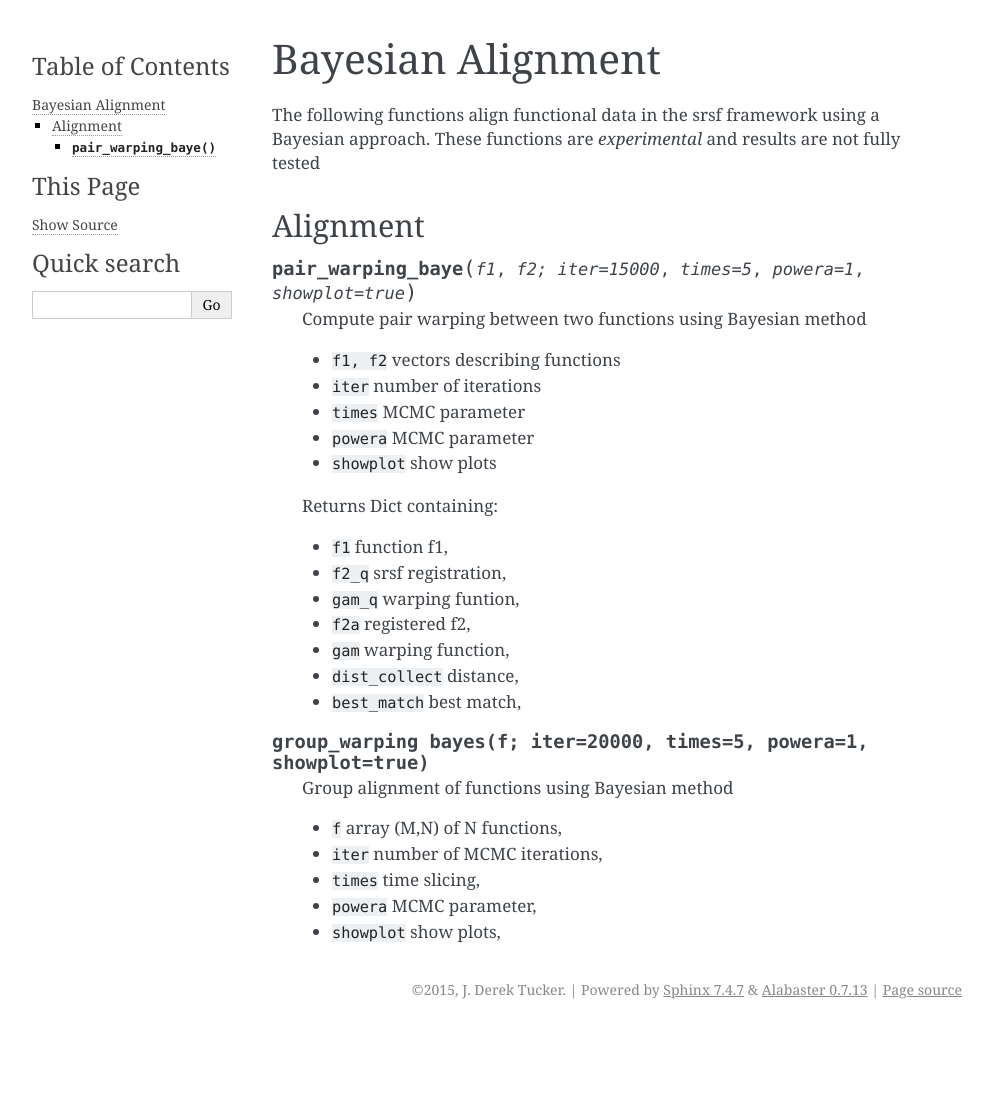
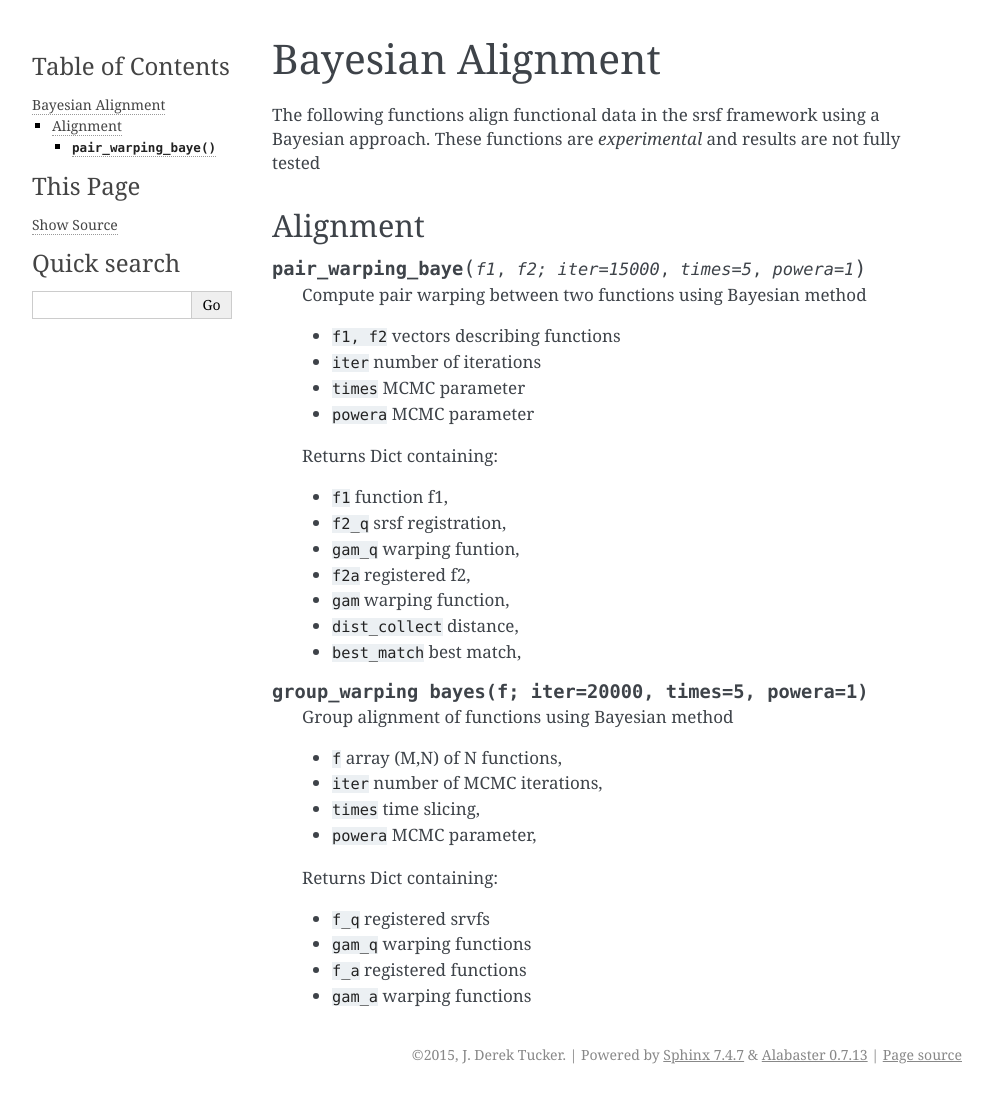
Before and after one commit to jdtuck/ElasticFDA.jl, a Sphinx documentation site: the page built from doc/source/bayes.rst, in a window 1280 px wide. Shown: the whole page, without its empty margins (148-1141 px from the left). Built offline with Sphinx 7.4.7, drawn with Linux system fonts in a browser that asks for light colours; formulas are drawn with MathJax 3; before the commit the page ends 1029 px from its top, so only the background shows below that.

Commit message:
removed plotting

```diff
--- a/doc/source/bayes.rst
+++ b/doc/source/bayes.rst
@@ -7,7 +7,7 @@ fully tested
 
 Alignment
 ---------
-.. function:: pair_warping_baye(f1, f2; iter=15000, times=5, powera=1, showplot=true)
+.. function:: pair_warping_baye(f1, f2; iter=15000, times=5, powera=1)
 
     Compute pair warping between two functions using Bayesian method
 
@@ -15,7 +15,6 @@ Alignment
     + ``iter`` number of iterations
     + ``times`` MCMC parameter
     + ``powera`` MCMC parameter
-    + ``showplot`` show plots
 
     Returns Dict containing:
 
@@ -27,7 +26,7 @@ Alignment
     + ``dist_collect`` distance,
     + ``best_match`` best match,
 
-.. function:: group_warping bayes(f; iter=20000, times=5, powera=1, showplot=true)
+.. function:: group_warping bayes(f; iter=20000, times=5, powera=1)
 
     Group alignment of functions using Bayesian method
 
@@ -35,4 +34,10 @@ Alignment
     + ``iter`` number of MCMC iterations,
     + ``times`` time slicing,
     + ``powera`` MCMC parameter,
-    + ``showplot`` show plots,
+
+    Returns Dict containing:
+
+    + ``f_q`` registered srvfs
+    + ``gam_q`` warping functions
+    + ``f_a`` registered functions
+    + ``gam_a`` warping functions
```
Also changed, not shown: 4 other files.
